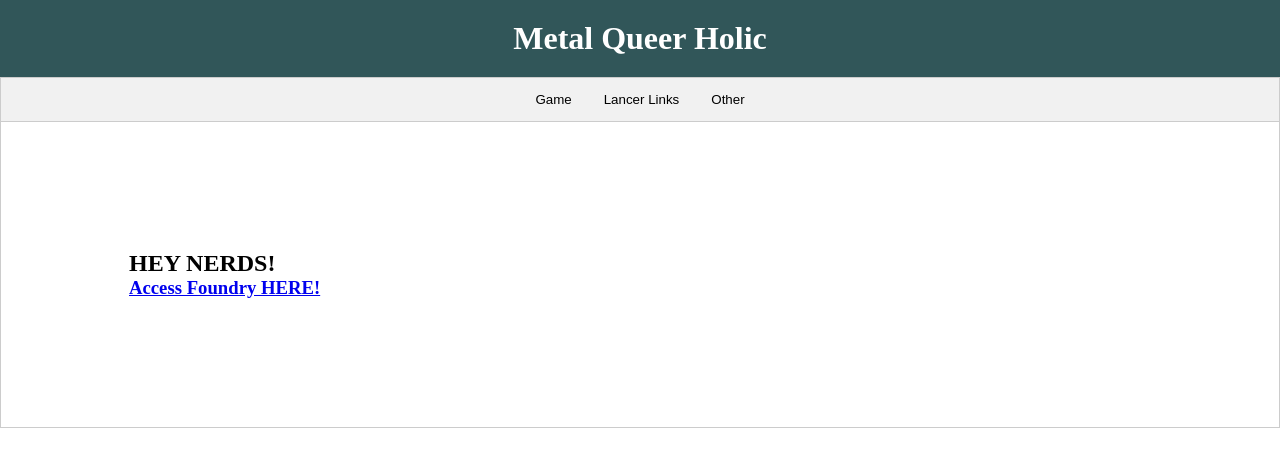
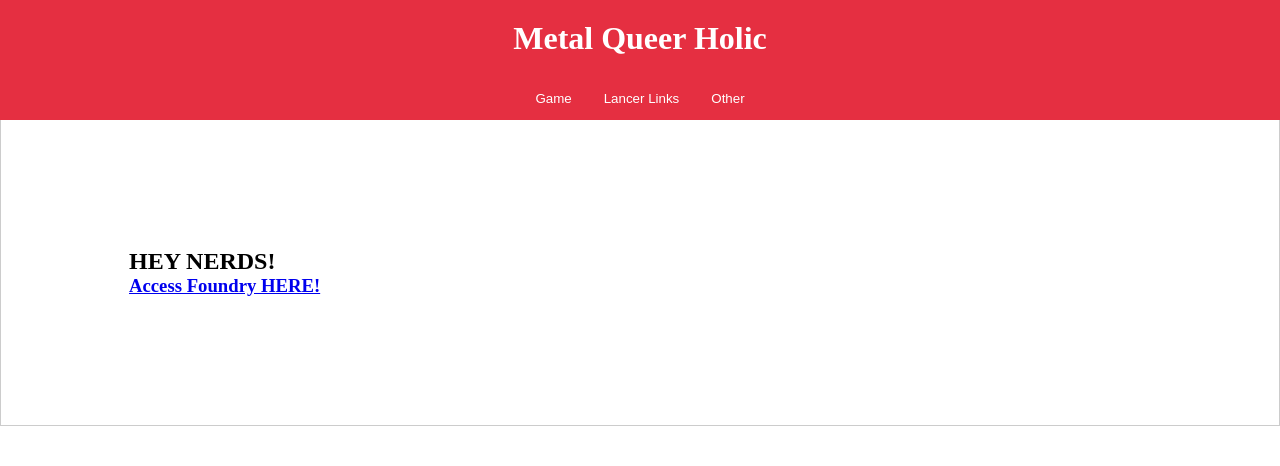
Before and after one commit to cassandra-bm/lancer_splash, a plain HTML site: page index.html in a window 1280 px wide. Drawn offline with Linux system fonts and the light colour scheme.

Commit message:
Tweak css

```diff
--- a/styles.css
+++ b/styles.css
@@ -25,10 +25,21 @@ body {
     color: #333;
 } */
 
+header {
+    background-color: var(--massif-light-red);
+    color: var(--white);
+
+    padding: 20px;
+    text-align: center;
+}
+
+h1 {
+}
+
 .tab {
     overflow: hidden;
-    border: 1px solid #ccc;
-    background-color: #f1f1f1;
+    /* border: 1px solid #ccc; */
+    background-color: var(--massif-light-red);
     display: flex;
     flex-direction: row;
     /* align-items: center; */
@@ -43,10 +54,11 @@ body {
     cursor: pointer;
     padding: 14px 16px;
     transition: 0.3s;
+    color: white;
   }
 
 .tab button:hover {
-    background-color: #ddd;
+    background-color: var(--massif-red);
 }
 
 .tabcontent {
@@ -61,15 +73,6 @@ body {
 @keyframes fadeEffect{
     from {opacity: 0; }
     to {opacity: 1; }
-}
-
-header {
-    /* background: #007BFF; */
-    background: var(--massif-navy-blue);
-    color: var(--white);
-
-    padding: 20px;
-    text-align: center;
 }
 
 main {
```
